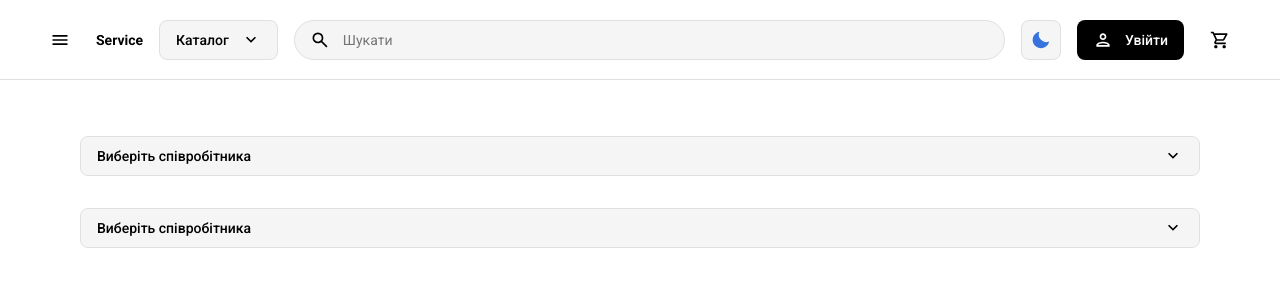
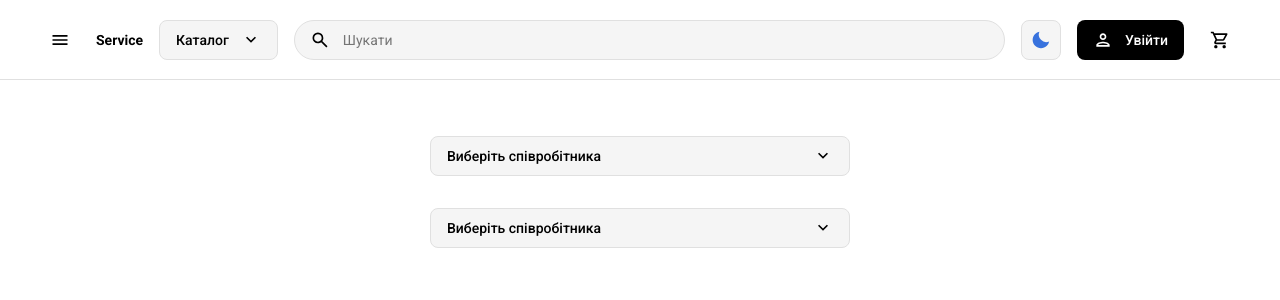
Before and after one commit to Solowayer/service-base, a Next.js app: page /combobox in a window 1280 px wide. Shown: the top 300 px of the page. Built offline with nearby package versions, Linux system fonts and the light colour scheme.

Commit message:
Combobox fixes

```diff
--- a/app/combobox/page.tsx
+++ b/app/combobox/page.tsx
@@ -1,6 +1,7 @@
+'use client'
+
 import { Shell } from '@/components/shells/shell'
 import { Combobox } from '@/components/ui/combobox'
-import { ComboboxTest } from '@/components/ui/combobox-test'
 import React from 'react'
 
 const people = [
@@ -57,10 +58,19 @@ const people = [
 ]
 
 export default function Page() {
+	const [value, setValue] = React.useState<string | null>(null)
+	const [values, setValues] = React.useState<string[]>([])
+
 	return (
-		<Shell>
-			<ComboboxTest options={people} placeholder="Виберіть співробітника" />
-			<ComboboxTest options={people} placeholder="Виберіть співробітника" mode="multiple" />
+		<Shell className="max-w-[500px]">
+			<Combobox options={people} value={value} setValue={setValue} placeholder="Виберіть співробітника" mode="single" />
+			<Combobox
+				options={people}
+				values={values}
+				setValues={setValues}
+				placeholder="Виберіть співробітника"
+				mode="multiple"
+			/>
 		</Shell>
 	)
 }
--- a/components/ui/combobox-test.tsx
+++ b/archive/archive-combobox.tsx
@@ -1,30 +1,22 @@
 'use client'
 
 import React from 'react'
-import { Icons } from '../icons'
+import { Icons } from '../components/icons'
 import { useClickOutside } from '@/lib/hooks/use-click-outside'
-import { Button } from './button'
-import { Badge } from './badge'
-import { cn } from '@/lib/utils/cn'
-
-type ComboboxMode = 'single' | 'multiple'
+import { Button } from '../components/ui/button'
 
 export interface ComboboxProps extends React.HTMLProps<HTMLDivElement> {
 	options: string[]
 	// value: string
 	// setValue: (value: string) => void
-	mode?: ComboboxMode
 	placeholder: string
 }
 
-export const ComboboxTest = ({ options, placeholder, mode = 'single', ...props }: ComboboxProps) => {
+export const Combobox = ({ options, placeholder, ...props }: ComboboxProps) => {
 	const [open, setOpen] = React.useState(false)
 	const [value, setValue] = React.useState<string | null>(null)
-	const [values, setValues] = React.useState<string[]>([])
 	const [searchTerm, setSearchTerm] = React.useState<string>('')
 	const [activeIndex, setActiveIndex] = React.useState(0)
-
-	console.log(values)
 
 	const comboboxRef = React.useRef<HTMLDivElement>(null)
 	const inputRef = React.useRef<HTMLInputElement>(null)
@@ -58,21 +50,9 @@ export const ComboboxTest = ({ options, placeholder, mode = 'single', ...props }
 				case 'Enter':
 					event.preventDefault()
 					if (filteredOptions[activeIndex]) {
-						if (mode === 'single') {
-							setValue(filteredOptions[activeIndex])
-							setOpen(false)
-							// setActiveIndex(-1)
-						}
-
-						if (mode === 'multiple') {
-							if (values.includes(filteredOptions[activeIndex])) {
-								// Якщо вже вибрано, видаліть зі списку
-								setValues(prevValues => prevValues.filter(value => value !== filteredOptions[activeIndex]))
-							} else {
-								// Якщо не вибрано, додайте до списку
-								setValues(prevValues => [...prevValues, filteredOptions[activeIndex]])
-							}
-						}
+						setValue(filteredOptions[activeIndex])
+						setOpen(false)
+						setActiveIndex(-1)
 					}
 					break
 				case 'Escape':
@@ -84,7 +64,7 @@ export const ComboboxTest = ({ options, placeholder, mode = 'single', ...props }
 					break
 			}
 		},
-		[open, filteredOptions, activeIndex, mode, values]
+		[open, activeIndex, filteredOptions]
 	)
 
 	React.useEffect(() => {
@@ -115,53 +95,13 @@ export const ComboboxTest = ({ options, placeholder, mode = 'single', ...props }
 
 	useClickOutside(comboboxRef, () => setOpen(false))
 
-	const deleteIcon =
-		mode === 'single' ? (
-			value ? (
-				<Icons.delete className="w-5 h-5 hover:text-danger" onClick={() => setValue(null)} />
-			) : null
-		) : values.length ? (
-			<Icons.delete className="w-5 h-5 hover:text-danger" onClick={() => setValues([])} />
-		) : null
-
-	const buttonContent =
-		mode === 'single' ? (
-			value ?? placeholder
-		) : values.length ? (
-			<div className="flex flex-wrap gap-2">
-				{values.map((item, index) => (
-					<Badge key={index}>
-						{item}
-						<button
-							className="h-auto hover:scale-110 transition-transform duration-100"
-							onClick={() => {
-								if (values.includes(item)) {
-									setValues(prevValues => prevValues.filter(value => value !== item))
-								}
-							}}
-						>
-							<Icons.close />
-						</button>
-					</Badge>
-				))}
-			</div>
-		) : (
-			placeholder
-		)
-
 	return (
 		<div ref={comboboxRef} {...props} className="flex flex-col gap-2 relative">
-			<Button
-				variant="ghost"
-				className={cn('justify-between', {
-					'h-auto p-4': mode === 'multiple' && values.length > 1
-				})}
-				onClick={() => setOpen(!open)}
-			>
-				{buttonContent}
+			<Button variant="ghost" className="justify-between" onClick={() => setOpen(!open)}>
+				{value ? value : placeholder}
 				<div className="flex gap-2">
 					<Icons.chevronDown />
-					{deleteIcon}
+					{value ? <Icons.delete className="w-5 h-5 hover:text-danger" onClick={() => setValue(null)} /> : null}
 				</div>
 			</Button>
 			{open && (
@@ -171,20 +111,10 @@ export const ComboboxTest = ({ options, placeholder, mode = 'single', ...props }
 						{filteredOptions?.map((item, index) => (
 							<ComboboxOption
 								key={item}
-								selected={mode === 'single' ? value === item : values.includes(item)}
+								selected={value === item}
 								onClick={() => {
-									if (mode === 'single') {
-										setValue(item)
-										setOpen(false)
-									}
-
-									if (mode === 'multiple') {
-										if (values.includes(item)) {
-											setValues(prevValues => prevValues.filter(value => value !== item))
-										} else {
-											setValues(prevValues => [...prevValues, item])
-										}
-									}
+									setValue(item)
+									setOpen(false)
 								}}
 								data-index={index}
 							>
@@ -197,7 +127,7 @@ export const ComboboxTest = ({ options, placeholder, mode = 'single', ...props }
 		</div>
 	)
 }
-ComboboxTest.displayName = 'ComboboxTest'
+Combobox.displayName = 'Combobox'
 
 export interface ComboboxInputProps extends React.InputHTMLAttributes<HTMLInputElement> {
 	value: string
@@ -239,15 +169,12 @@ ComboboxInput.displayName = 'ComboboxInput'
 export interface ComboboxContentProps extends React.HTMLProps<HTMLDivElement> {}
 
 export const ComboboxContent = React.forwardRef<HTMLDivElement, ComboboxContentProps>(
-	({ title, children, className, ...props }, ref) => {
+	({ title, children, ...props }, ref) => {
 		return (
 			<div
 				ref={ref}
 				{...props}
-				className={cn(
-					`absolute w-full flex flex-col bg-primary border rounded z-50 top-11 overflow-hidden max-h-[300px]`,
-					className
-				)}
+				className={`absolute w-full flex flex-col bg-primary border rounded z-50 top-11 overflow-hidden max-h-[300px]`}
 			>
 				{children}
 			</div>
@@ -261,7 +188,7 @@ export interface ComboboxOptionsProps extends React.HTMLProps<HTMLUListElement>
 export const ComboboxOptions = React.forwardRef<HTMLUListElement, ComboboxOptionsProps>(
 	({ children, ...props }, ref) => {
 		return (
-			<ul ref={ref} role="listbox" {...props} className="flex flex-col overflow-x-auto p-2">
+			<ul ref={ref} role="listbox" {...props} className="flex flex-col overflow-x-auto">
 				{children}
 			</ul>
 		)
@@ -283,8 +210,8 @@ export const ComboboxOption = React.forwardRef<HTMLLIElement, ComboboxOptionProp
 				aria-selected={selected}
 				{...props}
 				tabIndex={-1}
-				className={`outline-none px-4 py-2 rounded hover:bg-interactive-hover focus:bg-interactive-hover cursor-pointer focus:ring-offset-white focus:ring-black focus:ring-offset-2 focus:ring-2 focus:z-50 ${
-					selected && 'flex items-center justify-between font-medium'
+				className={`outline-none px-4 py-2 hover:bg-interactive-hover focus:bg-interactive-hover cursor-pointer ${
+					selected && 'flex items-center justify-between font-medium bg-interactive-hover'
 				}`}
 			>
 				<span>{children}</span>
--- a/components/ui/combobox.tsx
+++ b/components/ui/combobox.tsx
@@ -1,26 +1,71 @@
 'use client'
 
-import React from 'react'
+import React, { SetStateAction } from 'react'
 import { Icons } from '../icons'
 import { useClickOutside } from '@/lib/hooks/use-click-outside'
 import { Button } from './button'
+import { Badge } from './badge'
+import { cn } from '@/lib/utils/cn'
 
-export interface ComboboxProps extends React.HTMLProps<HTMLDivElement> {
-	options: string[]
-	// value: string
-	// setValue: (value: string) => void
-	placeholder: string
+interface SingleModeProps<T> {
+	mode: 'single'
+	value: T | null
+	setValue: React.Dispatch<React.SetStateAction<T | null>>
+	values?: never
+	setValues?: never
 }
 
-export const Combobox = ({ options, placeholder, ...props }: ComboboxProps) => {
+interface MultipleModeProps<T> {
+	mode: 'multiple'
+	values: Array<T>
+	setValues: React.Dispatch<React.SetStateAction<Array<T>>>
+	value?: never
+	setValue?: never
+}
+
+type ComboboxProps = {
+	options: string[]
+	placeholder: string
+} & (SingleModeProps<string> | MultipleModeProps<string>)
+
+export const Combobox = ({
+	options,
+	mode,
+	value,
+	setValue,
+	values,
+	setValues,
+	placeholder,
+	...props
+}: ComboboxProps) => {
 	const [open, setOpen] = React.useState(false)
-	const [value, setValue] = React.useState<string | null>(null)
 	const [searchTerm, setSearchTerm] = React.useState<string>('')
 	const [activeIndex, setActiveIndex] = React.useState(0)
 
 	const comboboxRef = React.useRef<HTMLDivElement>(null)
 	const inputRef = React.useRef<HTMLInputElement>(null)
 	const optionsRef = React.useRef<HTMLUListElement>(null)
+
+	const handleSelect = React.useCallback(
+		(item: string, index: number) => {
+			if (mode === 'single') {
+				setValue(item)
+				setOpen(false)
+				setActiveIndex(index)
+			}
+
+			if (mode === 'multiple') {
+				if (values.includes(item)) {
+					setActiveIndex(index)
+					setValues(prevValues => prevValues.filter(value => value !== item))
+				} else {
+					setActiveIndex(index)
+					setValues(prevValues => [...prevValues, item])
+				}
+			}
+		},
+		[mode, setValue, setValues, values]
+	)
 
 	const filteredOptions = React.useMemo(() => {
 		if (searchTerm === '') {
@@ -36,23 +81,32 @@ export const Combobox = ({ options, placeholder, ...props }: ComboboxProps) => {
 		(event: KeyboardEvent) => {
 			if (!open) return
 
-			const searchDataLength = filteredOptions.length - 1
-
 			switch (event.key) {
 				case 'ArrowUp':
 					event.preventDefault()
-					setActiveIndex(currentIndex => (currentIndex - 1 >= 0 ? currentIndex - 1 : searchDataLength))
+					setActiveIndex(currentIndex => (currentIndex - 1 >= 0 ? currentIndex - 1 : filteredOptions.length - 1))
 					break
 				case 'ArrowDown':
 					event.preventDefault()
-					setActiveIndex(currentIndex => (currentIndex + 1 <= searchDataLength ? currentIndex + 1 : 0))
+					setActiveIndex(currentIndex => (currentIndex + 1 <= filteredOptions.length - 1 ? currentIndex + 1 : 0))
 					break
 				case 'Enter':
 					event.preventDefault()
 					if (filteredOptions[activeIndex]) {
+						if (mode === 'single') {
 							setValue(filteredOptions[activeIndex])
 							setOpen(false)
-						setActiveIndex(-1)
+						}
+
+						if (mode === 'multiple') {
+							if (values.includes(filteredOptions[activeIndex])) {
+								// Якщо вже вибрано, видалить зі списку
+								setValues(prevValues => prevValues.filter(value => value !== filteredOptions[activeIndex]))
+							} else {
+								// Якщо не вибрано, додасть до списку
+								setValues(prevValues => [...prevValues, filteredOptions[activeIndex]])
+							}
+						}
 					}
 					break
 				case 'Escape':
@@ -64,7 +118,7 @@ export const Combobox = ({ options, placeholder, ...props }: ComboboxProps) => {
 					break
 			}
 		},
-		[open, activeIndex, filteredOptions]
+		[activeIndex, filteredOptions, mode, open, setValue, setValues, values]
 	)
 
 	React.useEffect(() => {
@@ -95,26 +149,84 @@ export const Combobox = ({ options, placeholder, ...props }: ComboboxProps) => {
 
 	useClickOutside(comboboxRef, () => setOpen(false))
 
+	const deleteIcon =
+		mode === 'single' ? (
+			value ? (
+				<Icons.delete
+					className="w-5 h-5 hover:text-danger"
+					onClick={e => {
+						e.stopPropagation()
+						setValue(null)
+					}}
+				/>
+			) : null
+		) : values.length ? (
+			<Icons.delete
+				className="w-5 h-5 hover:text-danger"
+				onClick={e => {
+					e.stopPropagation()
+					setValues([])
+				}}
+			/>
+		) : null
+
+	const buttonContent =
+		mode === 'single' ? (
+			value ?? placeholder
+		) : values.length ? (
+			<div className="flex flex-wrap gap-2">
+				{values.map((item, index) => (
+					<Badge key={index}>
+						{item}
+						<button
+							className="h-auto hover:scale-110 transition-transform duration-100"
+							onClick={e => {
+								e.stopPropagation()
+								if (values.includes(item)) {
+									setValues(prevValues => prevValues.filter(value => value !== item))
+								}
+							}}
+						>
+							<Icons.close />
+						</button>
+					</Badge>
+				))}
+			</div>
+		) : (
+			placeholder
+		)
+
 	return (
-		<div ref={comboboxRef} {...props} className="flex flex-col gap-2 relative">
-			<Button variant="ghost" className="justify-between" onClick={() => setOpen(!open)}>
-				{value ? value : placeholder}
+		<div ref={comboboxRef} {...props} className={cn('flex flex-col gap-1 relative', {})} id="combobox">
+			<Button
+				variant="ghost"
+				className={cn('justify-between', {
+					'h-auto p-4': mode === 'multiple' && values.length > 1
+				})}
+				onClick={e => {
+					e.preventDefault()
+					e.stopPropagation()
+					setOpen(!open)
+				}}
+			>
+				{buttonContent}
 				<div className="flex gap-2">
 					<Icons.chevronDown />
-					{value ? <Icons.delete className="w-5 h-5 hover:text-danger" onClick={() => setValue(null)} /> : null}
+					{deleteIcon}
 				</div>
 			</Button>
 			{open && (
-				<ComboboxContent>
+				<ComboboxContent className={cn('', {})}>
 					<ComboboxInput ref={inputRef} value={searchTerm} onValueChange={setSearchTerm} />
 					<ComboboxOptions ref={optionsRef} id="combobox-options">
 						{filteredOptions?.map((item, index) => (
 							<ComboboxOption
 								key={item}
-								selected={value === item}
-								onClick={() => {
-									setValue(item)
-									setOpen(false)
+								selected={mode === 'single' ? value === item : values.includes(item)}
+								onClick={e => {
+									e.preventDefault()
+									e.stopPropagation()
+									handleSelect(item, index)
 								}}
 								data-index={index}
 							>
@@ -169,14 +281,19 @@ ComboboxInput.displayName = 'ComboboxInput'
 export interface ComboboxContentProps extends React.HTMLProps<HTMLDivElement> {}
 
 export const ComboboxContent = React.forwardRef<HTMLDivElement, ComboboxContentProps>(
-	({ title, children, ...props }, ref) => {
+	({ title, children, className, ...props }, ref) => {
 		return (
+			<div className="relative">
 				<div
 					ref={ref}
 					{...props}
-				className={`absolute w-full flex flex-col bg-primary border rounded z-50 top-11 overflow-hidden max-h-[300px]`}
+					className={cn(
+						`absolute w-full flex flex-col bg-primary border rounded z-50 top-0 overflow-hidden max-h-[300px]`,
+						className
+					)}
 				>
 					{children}
+				</div>
 			</div>
 		)
 	}
@@ -188,7 +305,7 @@ export interface ComboboxOptionsProps extends React.HTMLProps<HTMLUListElement>
 export const ComboboxOptions = React.forwardRef<HTMLUListElement, ComboboxOptionsProps>(
 	({ children, ...props }, ref) => {
 		return (
-			<ul ref={ref} role="listbox" {...props} className="flex flex-col overflow-x-auto">
+			<ul ref={ref} role="listbox" {...props} className="flex flex-col overflow-x-auto p-2">
 				{children}
 			</ul>
 		)
@@ -210,8 +327,8 @@ export const ComboboxOption = React.forwardRef<HTMLLIElement, ComboboxOptionProp
 				aria-selected={selected}
 				{...props}
 				tabIndex={-1}
-				className={`outline-none px-4 py-2 hover:bg-interactive-hover focus:bg-interactive-hover cursor-pointer ${
-					selected && 'flex items-center justify-between font-medium bg-interactive-hover'
+				className={`outline-none px-4 py-2 rounded hover:bg-interactive-hover focus:bg-interactive-hover cursor-pointer focus:ring-offset-white focus:ring-black focus:ring-offset-2 focus:ring-2 focus:z-50 ${
+					selected && 'flex items-center justify-between font-medium'
 				}`}
 			>
 				<span>{children}</span>
```
Also changed, not shown: components/ui/menu.tsx (+1 -19 lines), components/ui/nav-item.tsx (added, +20 -0 lines). Lines whose indentation alone changed are shown as unchanged.
